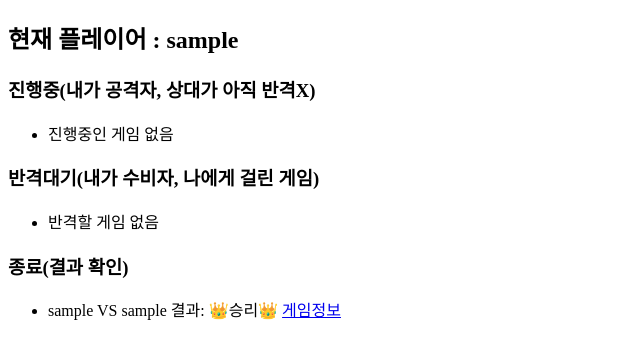
After one commit to Pirogramming-23/Piro23_CardGame_2, a Django app: page /games/list/1 in a window 1280 px wide. The commit adds this page. Shown: the top 359 px of the page, without its empty margins (0-640 px from the left). Run offline with Django 4.2, Linux system fonts and the light colour scheme; tables that the repository leaves empty hold one stand-in row (values such as "Sample post").

Commit message:
[feat] 수정

```diff
--- /dev/null
+++ b/games/templates/games_list.html
@@ -0,0 +1,61 @@
+<!DOCTYPE html>
+<html lang="ko">
+<head>
+    <meta charset="UTF-8">
+    <title>게임 전적 페이지</title>
+</head>
+<body>
+    <h2>현재 플레이어 : <b>{{ user.username }}</b></h2>
+
+    <h3>진행중(내가 공격자, 상대가 아직 반격X)</h3>
+    <ul>
+        {% for game in ongoing_list %}
+            <li>
+                {{ game.attacker.username }} VS {{ game.defender.username }}
+                <span>진행 중...</span>
+                <form action="{% url 'games:delete' game.pk %}" method="post" style="display:inline;">
+                    {% csrf_token %}
+                    <button type="submit">게임취소</button>
+                </form>
+                <a href="{% url 'games:detail' game.pk %}">게임정보</a>
+            </li>
+        {% empty %}
+            <li>진행중인 게임 없음</li>
+        {% endfor %}
+    </ul>
+
+    <h3>반격대기(내가 수비자, 나에게 걸린 게임)</h3>
+    <ul>
+        {% for game in counter_list %}
+            <li>
+                {{ game.attacker.username }} VS {{ game.defender.username }}
+                <form action="{% url 'counter_attack' user.id game.id %}" method="get" style="display:inline;">
+                    <button type="submit">CounterAttack</button>
+                </form>
+                <a href="{% url 'games_result' user.id game.id %}">게임정보</a>
+            </li>
+        {% empty %}
+            <li>반격할 게임 없음</li>
+        {% endfor %}
+    </ul>
+
+    <h3>종료(결과 확인)</h3>
+    <ul>
+        {% for game in finished_list %}
+            <li>
+                {{ game.attacker.username }} VS {{ game.defender.username }}
+                {% if game.winner == user %}
+                    <span>결과: 👑승리👑</span>
+                {% elif game.winner %}
+                    <span>결과: 😭패배😭</span>
+                {% else %}
+                    <span>결과: 무승부</span>
+                {% endif %}
+                <a href="{% url 'games_result' user.id game.id %}">게임정보</a>
+            </li>
+        {% empty %}
+            <li>종료된 게임 없음</li>
+        {% endfor %}
+    </ul>
+</body>
+</html>
--- a/games/templates/ranking.html
+++ b/games/templates/ranking.html
@@ -8,8 +8,7 @@
             <!-- for 반복문 안에서 현재 반복 횟수를 1부터 세어주는 내장 변수 -->
             <div>{{ forloop.counter }}위</div>
         </div>
-        {% endif %}
     {% endfor %}
 </div>
 
-<a href="{% url 'games:list' %}" class="btn">전적목록</a>
+<a href="{% url 'games:games_list' user.pk %}" class="btn">전적목록</a>
--- a/games/urls.py
+++ b/games/urls.py
@@ -10,4 +10,5 @@ urlpatterns = [
     path("<int:upk>/create/", games_create),
     path("<int:upk>/<int:gpk>/cnt_attack", counter_attack),
     path("<int:upk>/<int:gpk>/result", games_result),
+    path('list/<int:upk>', games_list, name='games_list'),
 ]
--- a/games/views.py
+++ b/games/views.py
@@ -1,10 +1,10 @@
-from django.shortcuts import render, redirect
+from django.shortcuts import render, redirect, get_object_or_404
 from .models import Game
 from users.models import User
 import random
 
 def detail(request,pk):
-    game = Game.objects.get(id=pk)
+    game = get_object_or_404(Game, id=pk)
     user = request.user #현재 로그인한 유저
 
     status = "게임 종료"
@@ -25,10 +25,10 @@ def detail(request,pk):
 
 # 유저는 자신이 공격한 게임(상대가 반격하지 않은 경우에 한해) 삭제 가능
 def delete(request,pk):
-    game = Game.objects.get(id=pk)
-    if request.user == game.attacker and game.defender is None:
+    game = get_object_or_404(Game, id=pk)
+    if request.user == game.attacker and game.defender_card is None:
         game.delete()
-    return redirect('games:game_list')
+    return redirect('games:games_list', upk=request.user.pk)
 
 
 def ranking(request):
@@ -50,7 +50,8 @@ def games_create(request, upk):
             rule = random.choice([True, False]),
             is_over = False,
         )
-        return redirect("게임 전적 페이지로") #게임 전적 페이지 url넣는 곳 # 수정할 곳!!!
+        # return redirect("게임 전적 페이지로") #게임 전적 페이지 url넣는 곳 # 수정할 곳!!!
+        return redirect('games:games_list', upk=request.user.pk)
     return render(request, "games_create.html", {"users":users, "numbers":numbers})
 
 def counter_attack(request, upk, gpk):
@@ -81,3 +82,33 @@ def games_result(request, upk, gpk):
     game = Game.objects.get(id=gpk)
     user = User.objects.get(id=upk) #수정필요
     return render(request, "games_result.html", {"game":game, "user":user})
+
+
+def games_list(request,upk):
+    # user = request.user
+    user = User.objects.get(id=upk) #수정할 곳!
+    games = Game.objects.filter(attacker=user) | Game.objects.filter(defender=user)
+    games = games.order_by('-id')
+
+    ongoing_list = []
+    counter_list = []
+    finished_list = []
+
+    for game in games:
+        # 1. 진행중: 내가 공격자이고, defender_card가 None(상대가 아직 반격X)
+        if game.attacker == user and not game.defender_card and not getattr(game, 'is_over', False):
+            ongoing_list.append(game)
+        # 2. 반격대기: 내가 수비자이고, defender_card가 None(내가 아직 반격X)
+        elif game.defender == user and not game.defender_card and not getattr(game, 'is_over', False):
+            counter_list.append(game)
+        # 3. 종료: defender_card가 있고, is_over가 True이거나 winner/loser가 있으면 종료
+        else:
+            finished_list.append(game)
+
+    context = {
+        'user': user,
+        'ongoing_list': ongoing_list,
+        'counter_list': counter_list,
+        'finished_list': finished_list,
+    }
+    return render(request, 'games_list.html', context)
--- a/users/templates/users/main_after.html
+++ b/users/templates/users/main_after.html
@@ -6,6 +6,6 @@
     <p><strong>{{ user.username }}</strong>님이 로그인 중</p>
 
     <a href="/games/{{user.id}}/create" class="button">start</a>
-    <a href="#" class="button">list</a>
+    <a href="{% url 'games:games_list' user.pk %}" class="button">list</a>
 </div>
 {% endblock %}
--- a/users/templates/users/main_base.html
+++ b/users/templates/users/main_base.html
@@ -15,8 +15,8 @@
             <h2>Pirogrammer Card Game</h2>
         </div>
         {% if user.is_authenticated %}
-            <a href="#">게임하기</a>
-            <a href="#">랭킹보기</a>
+            <a href="/games/{{user.id}}/create">게임하기</a>
+            <a href="{% url 'games:ranking' %}">랭킹보기</a>
             <a href="{% url 'account_logout' %}">로그아웃</a>
         {% else %}
             <a href="{% url 'account_login' %}">로그인</a>
```
Also changed, not shown: games/templates/detail.html (+20 -25 lines).
